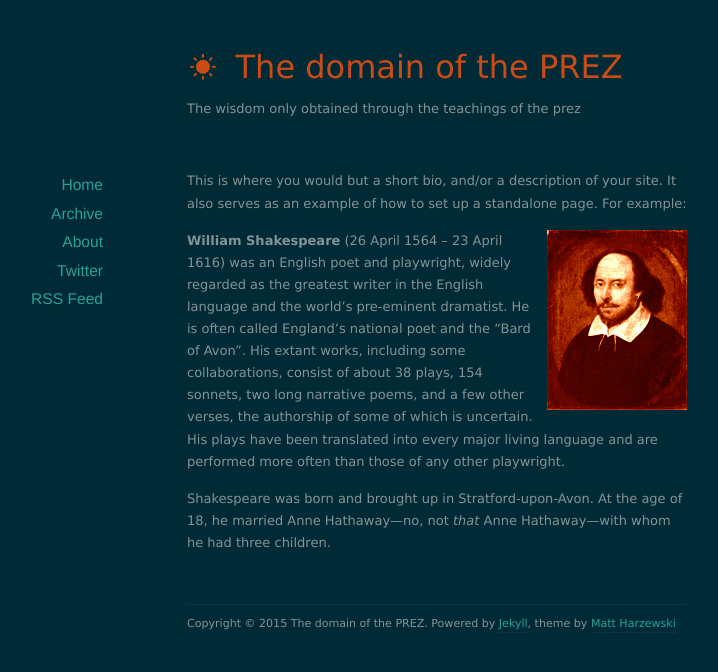
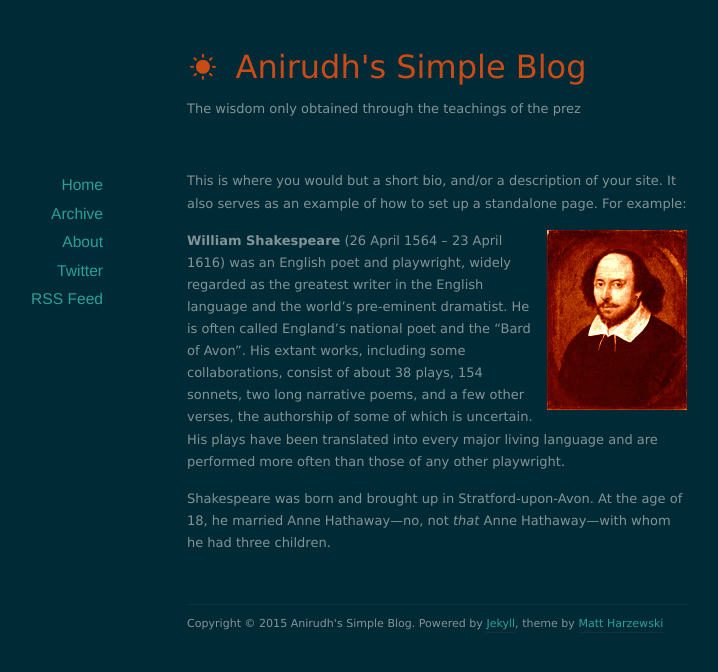
Before and after one commit to aniforprez/aniforprez.github.io, a Jekyll site: the page built from about/index.markdown, in a window 1280 px wide. Shown: the top 672 px of the page, without its empty margins (203-921 px from the left). Built offline with Jekyll 4.4.1, drawn with Linux system fonts in a browser that asks for light colours; nearby versions of some CDN libraries.

Commit message:
changed config name
god knows what this changes but let's find out

```diff
--- a/_config.yml
+++ b/_config.yml
@@ -1,4 +1,4 @@
-name: The domain of the PREZ
+name: Anirudh's Simple Blog
 url: http://aniforprez.github.io/
 description: The wisdom only obtained through the teachings of the prez
 
```
